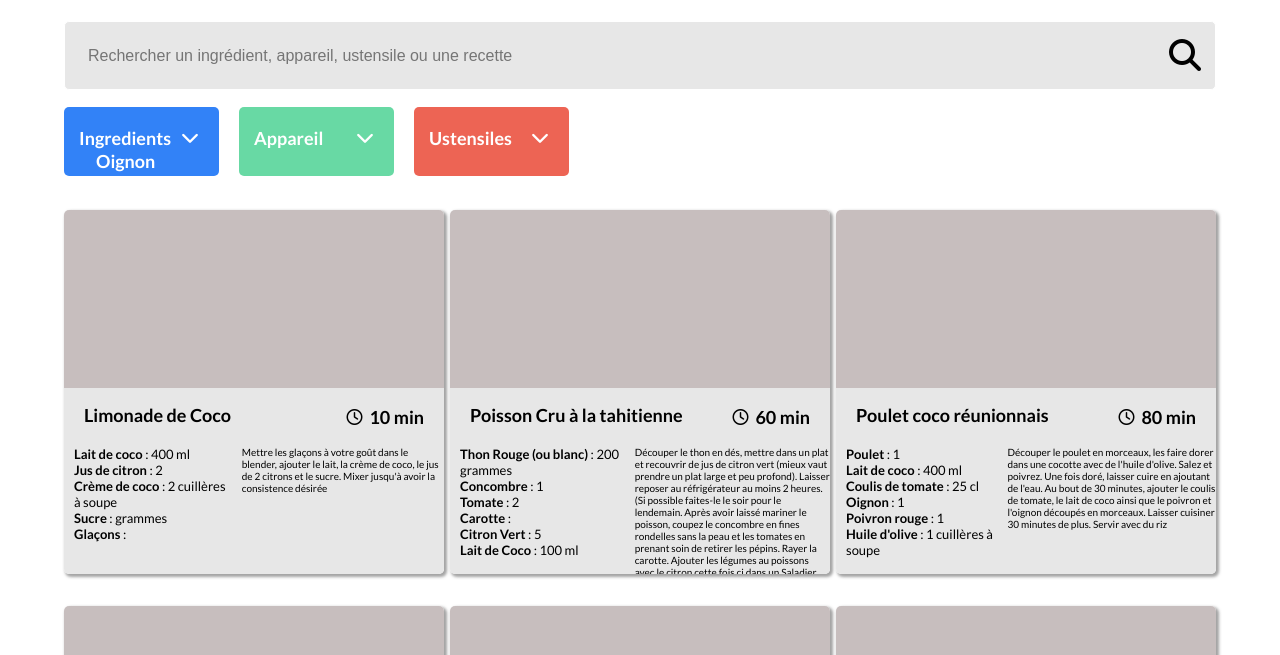
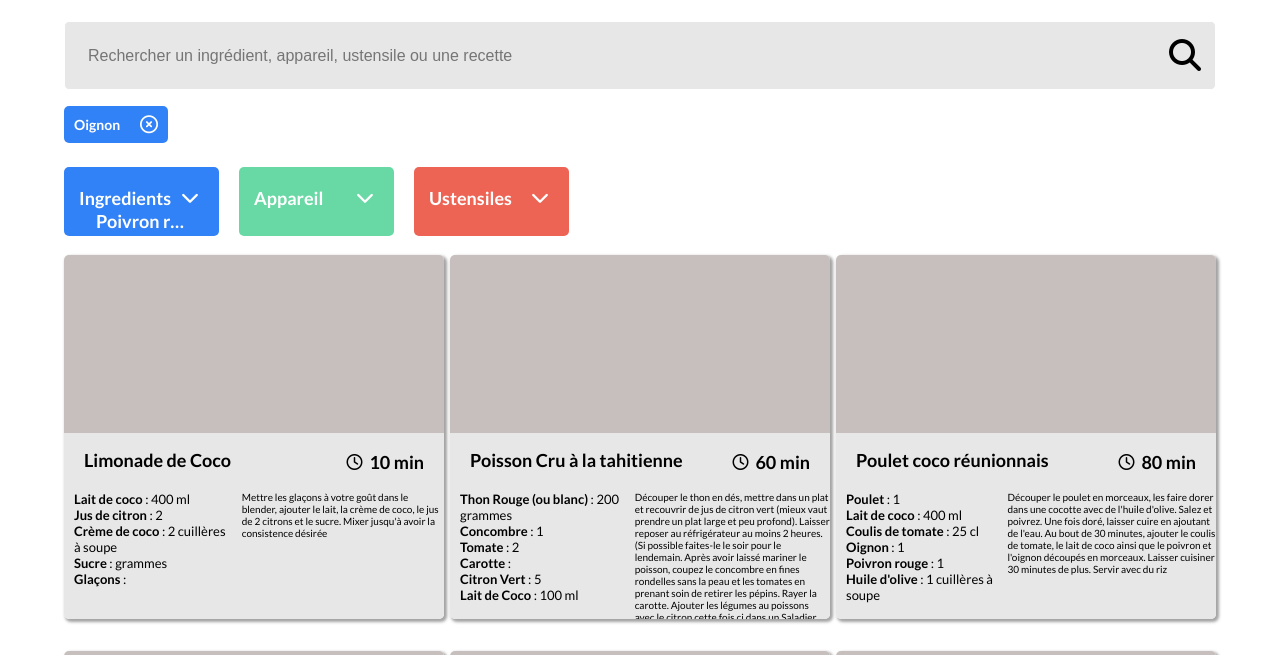
Before and after one commit to VictorVatt/Vattier_7_14122021, a website: page index.html in a window 1280 px wide. Both pictures are taken after a click on the item "Oignon". Shown: the part 143-798 px from the top of the page. Drawn offline with Linux system fonts and the light colour scheme.

Commit message:
+ display selected tag card

```diff
--- a/index.html
+++ b/index.html
@@ -24,6 +24,9 @@
             </form>
         </header>
         <main>
+            <section id="tags-container">
+
+            </section>
             <section id="filters">
 
                 <div id="ingredients" class="filter-container blue">
@@ -68,9 +71,6 @@
             <section id="recipe-card-wrapper">
 
             </section>
-            <section id="message">
-
-            </section>
 
             <script src="/data/recipes.js"></script>
             <script src="/script/Utils/getAllData.js"></script>
--- a/sass/main.scss
+++ b/sass/main.scss
@@ -63,14 +63,46 @@ body {
     }
 }
 /** -------------------------------------------------------- Section ou les tags sélectionnés apparaissent -------------------------------------*/
+#tags-container {
+    display: flex;
+    flex-wrap: wrap;
+    .blue-selected-tag {
+        display: flex;
+        align-items: center;
+        height: 37px;
+        background-color:#3282F7;
+        margin-right: 1rem;
+        margin-bottom: 0.5rem;
+        padding: 0 10px;
+        border-radius: 5px;
+        p {
+            margin: 0;
+            font-weight: 700;
+            font-size: 14px;
+            color: white;
+            font-family: 'Lato', sans-serif;
+            display: flex;
+            align-items: center;
+        }
+        .far {
+            margin-left: 20px;
+            font-size: 18px;
+            transition-duration: 0.2s;
+            cursor: pointer;
+        }
+        .far:hover{
+            color: rgb(202, 202, 202);
+        }
+    }
+}
 /**--------------------------------------------------------(CSS POUR LES FILTRES PAR TAG)------------------------------------------------------*/
 #filters {
     position: absolute;
-    top: 250px;
     font-family: 'Lato', sans-serif;
     color: white;
     display: flex;
     z-index: 10;
+    margin-top: 1rem;
         .filter-container {
             position: relative;
             margin-right: 20px;
@@ -81,7 +113,6 @@ body {
             height: 69px;
             border-radius: 5px;
             display: flex;
-
             transition: ease-in-out 1s;
             flex-direction: column;
             .fas {
--- a/script/App.js
+++ b/script/App.js
@@ -1,8 +1,6 @@
 /** Display les cartes par defaut sans aucune recherche */
 new DisplayRecipe().display(allRecipesData)
-new DisplayTagsList().displayIngredientTagList(new GetData().getIngredients(allRecipesData))
-new DisplayTagsList().displayDevicesTagList(new GetData().getDevices(allRecipesData))
-new DisplayTagsList().displayToolsTagList(new GetData().getCookingTools(allRecipesData))
+new DisplayTagsList().displayAllTagList(allRecipesData)
 
 let searchInput = document.querySelector("#research-input")
 
@@ -23,9 +21,7 @@ searchInput.addEventListener("input", (search) => {
 
     }
     document.querySelector("#recipe-card-wrapper").innerHTML = ""
-    new DisplayTagsList().displayIngredientTagList(new GetData().getIngredients(allRecipesData))
-    new DisplayTagsList().displayDevicesTagList(new GetData().getDevices(allRecipesData))
-    new DisplayTagsList().displayToolsTagList(new GetData().getCookingTools(allRecipesData))
+    new DisplayTagsList().displayAllTagList(allRecipesData)
 
     new DisplayRecipe().display(allRecipesData)
 })
--- a/script/pageBuilder/displayTagCardOnClick.js
+++ b/script/pageBuilder/displayTagCardOnClick.js
@@ -4,11 +4,24 @@ class DisplayTagCard {
         const ingredientTag = document.querySelectorAll(".ingredient-tag")
 
         ingredientTag.forEach((tag) => tag.addEventListener("click", (e) => {
-            let TagContent = e.target.innerText
+            let tagContent = e.target.innerText
+            let tagsContainer = document.querySelector("#tags-container")
 
-            TagContent.forEach(element => )
+            let tagCard = document.createElement("div")
+            tagCard.classList.add("blue-selected-tag")
+
+            tagCard.innerHTML = `<p>${tagContent}<i class="far fa-times-circle"></i></p>`
+            tagsContainer.appendChild(tagCard)
+            tag.style.display = "none"
+
+            let tagCross = document.querySelectorAll(".far")
+            tagCross.forEach(cross => cross.addEventListener("click", (e) => {
+                e.target.parentNode.parentNode.outerHTML = ""
+                tag.style.display = "block"
+            }))
 
         }))
+
     }
 
 }
--- a/script/pageBuilder/displayTagsLists.js
+++ b/script/pageBuilder/displayTagsLists.js
@@ -3,6 +3,11 @@ class DisplayTagsList {
         this.IngredientTaglistContainer = document.querySelector("#ingredient-taglist-container")
         this.DevicesTaglistContainer = document.querySelector("#devices-taglist-container")
         this.CookingToolsTaglistContainer = document.querySelector("#tools-taglist-container")
+    }
+    displayAllTagList(array) {
+        new DisplayTagsList().displayIngredientTagList(new GetData().getIngredients(array))
+        new DisplayTagsList().displayDevicesTagList(new GetData().getDevices(array))
+        new DisplayTagsList().displayToolsTagList(new GetData().getCookingTools(array))
     }
     displayIngredientTagList(ingredients) {
         let list = document.createElement("ul")
```
Also changed, not shown: public/css/style.css, 1 other file.
